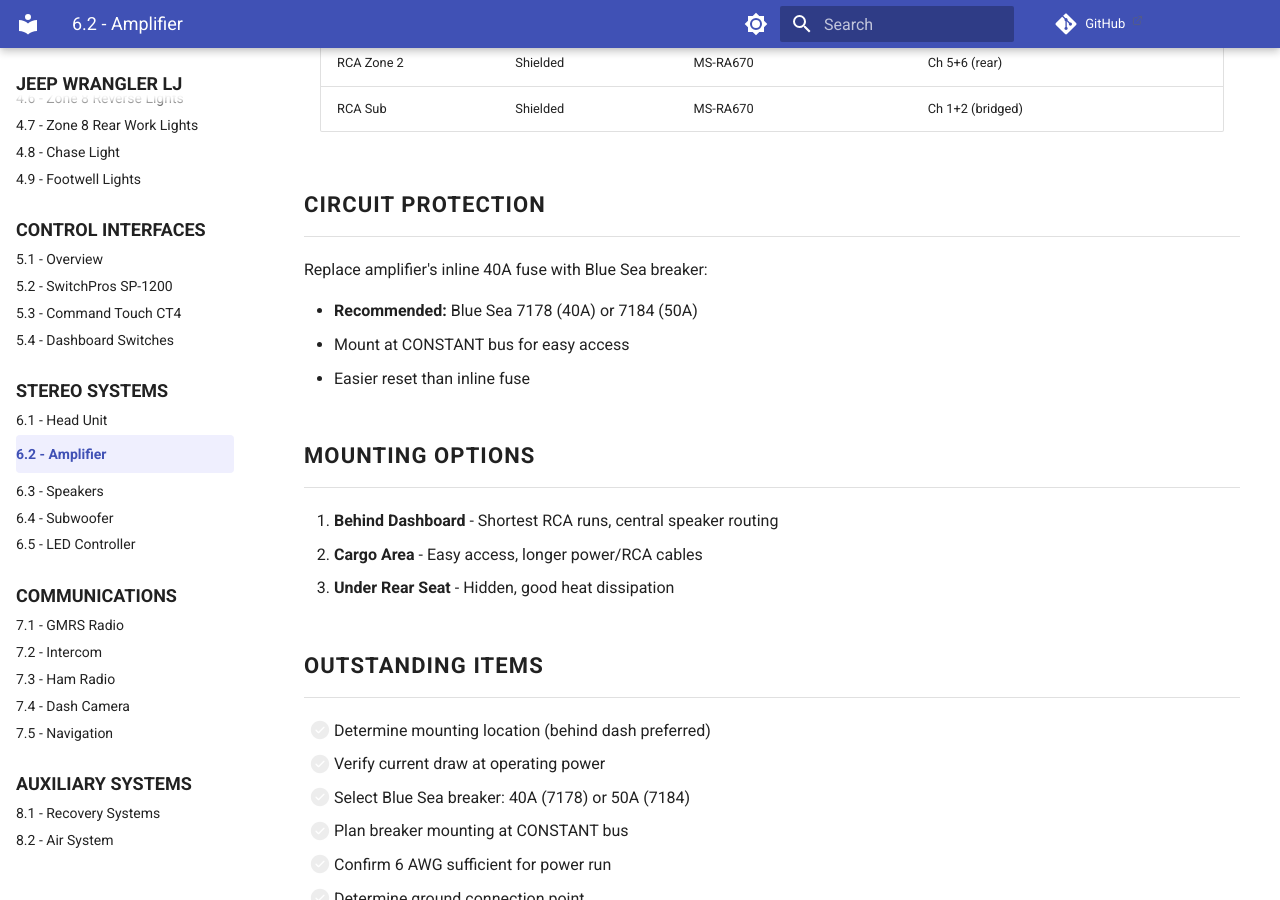
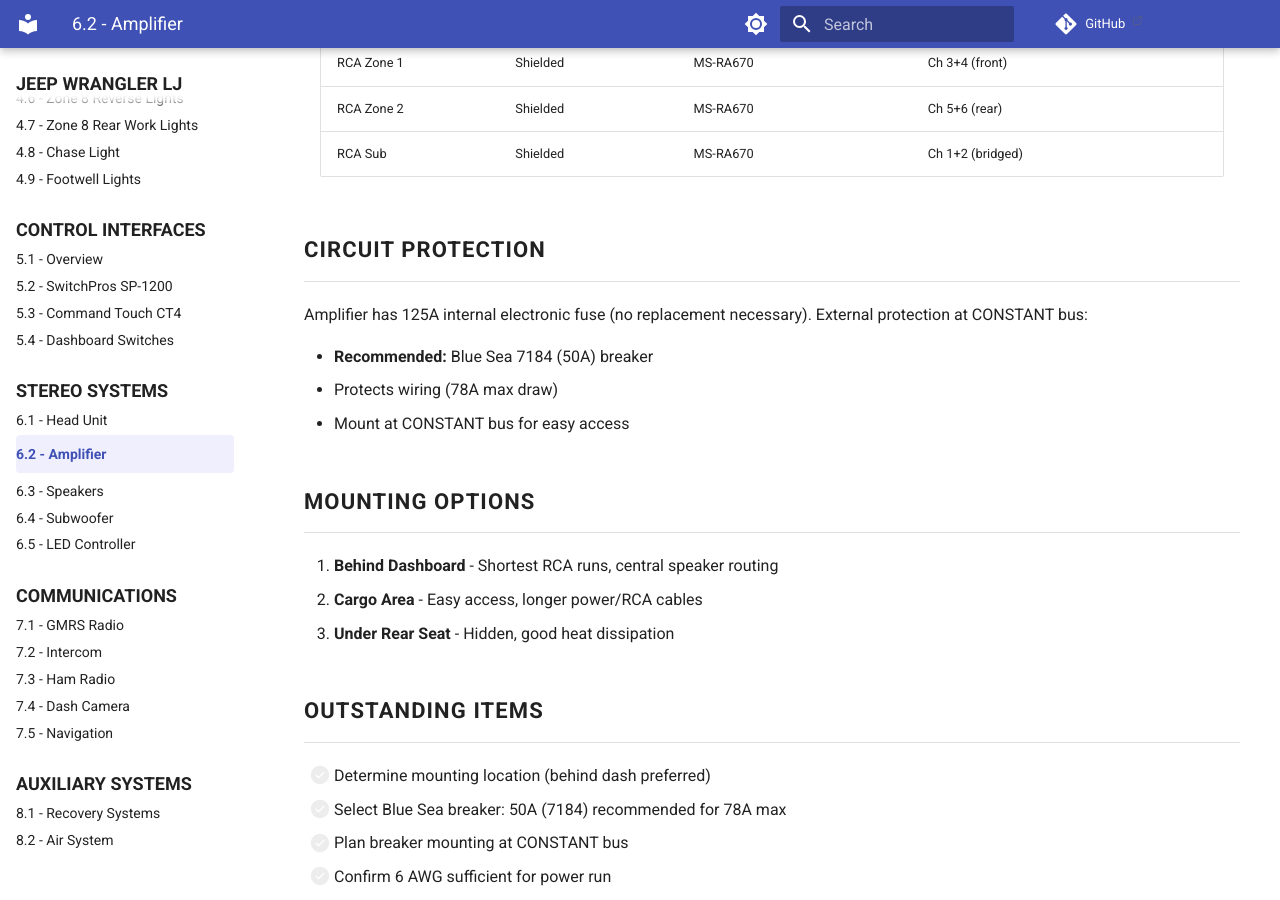
Before and after one commit to sob/drawings, an MkDocs documentation site: the page built from docs/jeep_lj/06-audio-systems/02-amplifier.md, in a window 1280 px wide and 900 px high, scrolled down 2467 px. Built offline with MkDocs 1.6.1 and Material for MkDocs 9.7.7, drawn with Linux system fonts in a browser that asks for light colours; comment, search, counter and statistics services are not loaded; some of the changed text lies outside the part shown.

Commit message:
docs(electrical): update Fusion Apollo amp specs from datasheet
- 6-ch MS-AP61800: 1.32A idle, 78A max, 125A electronic fuse
- Update circuit protection recommendation to 50A breaker
- Resolve TBD tracker item for amp current draw

🤖 Generated with [Claude Code](https://claude.com/claude-code)

Co-Authored-By: Claude <noreply@anthropic.com>

```diff
--- a/docs/jeep_lj/06-audio-systems/02-amplifier.md
+++ b/docs/jeep_lj/06-audio-systems/02-amplifier.md
@@ -34,18 +34,19 @@ tags:
 
 ## Specifications
 
-| Spec           |                  Value |
-| :------------- | ---------------------: |
-| Total Power    |            1800W rated |
-| 6-Channel      |       6x 150W RMS @ 4Ω |
-| Bridged        |       3x 580W RMS @ 4Ω |
-| Class          |    D (high efficiency) |
-| Fuse Rating    |        40A fast-acting |
-| Current Draw   |      35-45A continuous |
-| Dimensions     | 11.69" × 7.06" × 2.13" |
-| Weight         |               5.95 lbs |
-| Waterproof     |                   IPX2 |
-| Operating Temp |          32°F to 122°F |
+| Spec              |                  Value |
+| :---------------- | ---------------------: |
+| Total Power       |            1800W rated |
+| 6-Channel         |       6x 150W RMS @ 4Ω |
+| Bridged           |       3x 580W RMS @ 4Ω |
+| Class             |    D (high efficiency) |
+| Fuse Rating       |   125A electronic fuse |
+| Current Draw Idle |       1.32A @ 14.4V in |
+| Current Draw Max  |                    78A |
+| Dimensions        | 11.69" x 7.06" x 2.13" |
+| Weight            |               5.95 lbs |
+| Waterproof        |                   IPX2 |
+| Operating Temp    |          32°F to 122°F |
 
 ## Channel Configuration
 
@@ -86,11 +87,11 @@ Fusion includes bridge adapters with built-in magnets:
 
 ## Circuit Protection
 
-Replace amplifier's inline 40A fuse with Blue Sea breaker:
+Amplifier has 125A internal electronic fuse (no replacement necessary). External protection at CONSTANT bus:
 
-- **Recommended:** Blue Sea 7178 (40A) or 7184 (50A)
+- **Recommended:** Blue Sea 7184 (50A) breaker
+- Protects wiring (78A max draw)
 - Mount at CONSTANT bus for easy access
-- Easier reset than inline fuse
 
 ## Mounting Options
 
@@ -101,8 +102,7 @@ Replace amplifier's inline 40A fuse with Blue Sea breaker:
 ## Outstanding Items
 
 - [ ] Determine mounting location (behind dash preferred)
-- [ ] Verify current draw at operating power
-- [ ] Select Blue Sea breaker: 40A (7178) or 50A (7184)
+- [ ] Select Blue Sea breaker: 50A (7184) recommended for 78A max
 - [ ] Plan breaker mounting at CONSTANT bus
 - [ ] Confirm 6 AWG sufficient for power run
 - [ ] Determine ground connection point
```
Also changed, not shown: docs/jeep_lj/09-installation/01-tbd-tracker.md (+7 -8 lines).
